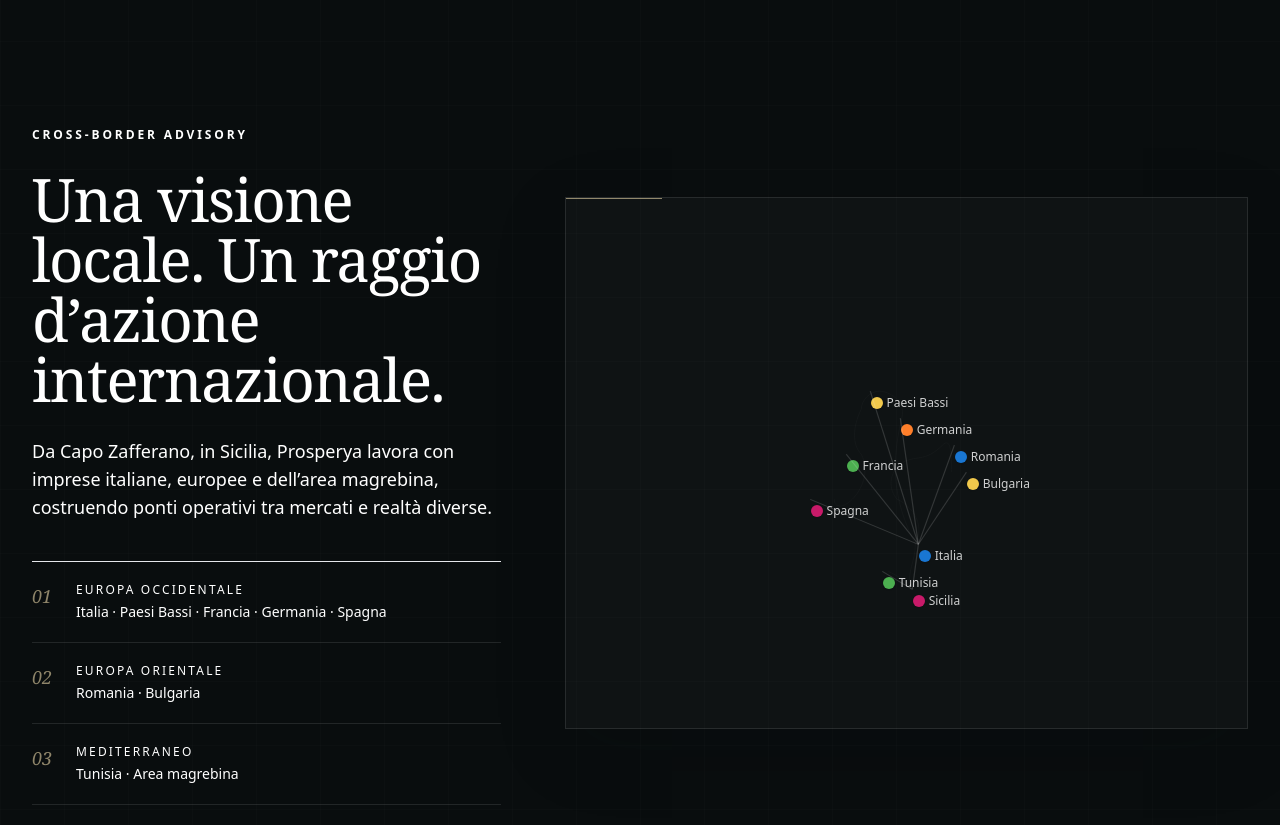
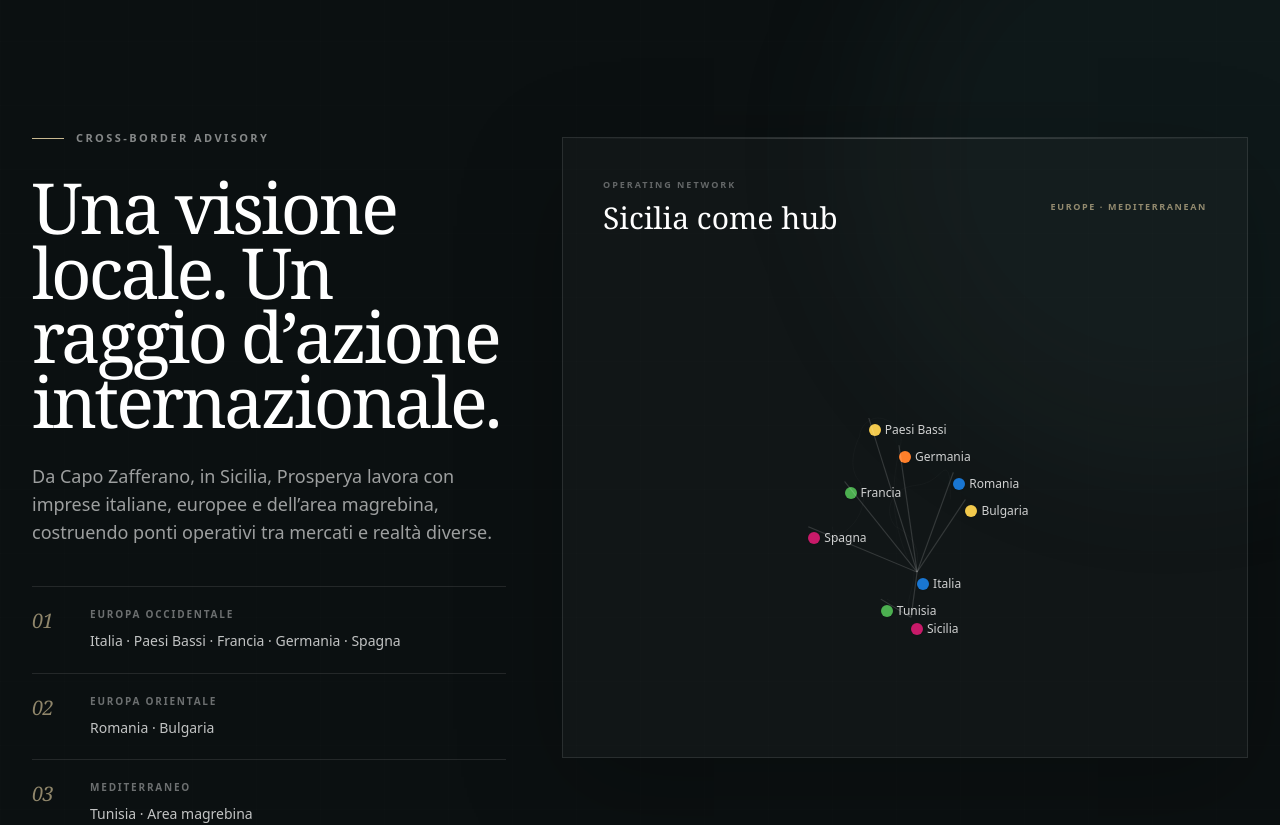
Before and after one commit to gaetanomeli95-lab/Prosperya-site, a Next.js app: page / in a window 1280 px wide. Shown: the part 4920-5745 px from the top of the page. Built offline with nearby package versions, Linux system fonts and the light colour scheme.

Commit message:
design: make international section immersive and editorial

```diff
--- a/src/components/SectionInternational.tsx
+++ b/src/components/SectionInternational.tsx
@@ -1,49 +1,69 @@
 'use client';
 
+import Link from 'next/link';
+import { ArrowUpRight } from 'lucide-react';
 import { home } from '@/data/content';
 import { MapNetwork } from './MapNetwork';
 import { FadeIn } from './MotionWrapper';
 
+const regions = [
+  ['01', 'Europa occidentale', 'Italia · Paesi Bassi · Francia · Germania · Spagna'],
+  ['02', 'Europa orientale', 'Romania · Bulgaria'],
+  ['03', 'Mediterraneo', 'Tunisia · Area magrebina'],
+];
+
 export function SectionInternational() {
   return (
-    <section className="relative overflow-hidden bg-night text-white py-24 lg:py-36">
-      <div className="absolute inset-0 prosperya-grid opacity-40" />
-      <div className="relative max-w-[1480px] mx-auto px-5 sm:px-6 lg:px-8">
-        <div className="grid lg:grid-cols-12 gap-12 lg:gap-16 items-center">
+    <section className="relative overflow-hidden bg-[#0B1011] py-24 text-white lg:py-36">
+      <div className="absolute inset-0 prosperya-grid opacity-20" />
+      <div className="absolute right-[-12rem] top-[-8rem] h-[38rem] w-[38rem] rounded-full bg-mediterranean/10 blur-3xl" />
+
+      <div className="section-frame relative">
+        <div className="grid gap-12 lg:grid-cols-12 lg:gap-14">
           <div className="lg:col-span-5">
             <FadeIn>
-              <span className="eyebrow text-white/38">Cross-border advisory</span>
-              <h2 className="mt-6 text-4xl sm:text-5xl lg:text-6xl font-heading leading-[0.98] text-white">
+              <span className="section-kicker-dark">Cross-border advisory</span>
+              <h2 className="mt-7 max-w-2xl text-[clamp(3rem,5.5vw,6.4rem)] font-heading leading-[0.92] tracking-[-.04em] !text-white">
                 {home.international.title}
               </h2>
-              <p className="mt-7 max-w-lg text-base lg:text-lg leading-[1.75] text-white/66">
+              <p className="mt-7 max-w-lg text-base leading-[1.8] !text-white/60 lg:text-lg">
                 {home.international.text}
               </p>
             </FadeIn>
 
-            <FadeIn delay={0.12}>
-              <div className="mt-10 border-t border-white/12">
-                {[
-                  ['Europa occidentale', 'Italia · Paesi Bassi · Francia · Germania · Spagna'],
-                  ['Europa orientale', 'Romania · Bulgaria'],
-                  ['Mediterraneo', 'Tunisia · Area magrebina'],
-                ].map(([label, places], i) => (
-                  <div key={label} className="grid grid-cols-[28px_1fr] gap-4 py-5 border-b border-white/10">
-                    <span className="font-heading italic text-lg text-sand/70">0{i + 1}</span>
+            <FadeIn delay={0.08}>
+              <div className="mt-10 border-y border-white/10">
+                {regions.map(([n, label, places]) => (
+                  <div key={label} className="group grid grid-cols-[42px_1fr] gap-4 border-b border-white/10 py-5 last:border-b-0">
+                    <span className="editorial-index text-xl text-sand/70">{n}</span>
                     <div>
-                      <p className="text-xs uppercase tracking-[0.18em] text-white/36">{label}</p>
-                      <p className="mt-1 text-sm text-white/72">{places}</p>
+                      <p className="text-[10px] font-semibold uppercase tracking-[.18em] !text-white/40">{label}</p>
+                      <p className="mt-2 text-sm leading-relaxed !text-white/75">{places}</p>
                     </div>
                   </div>
                 ))}
               </div>
+
+              <Link href="/internazionalizzazione/" className="group mt-8 inline-flex items-center gap-3 text-xs font-semibold uppercase tracking-[.16em] !text-white/70 transition-colors hover:!text-white">
+                Esplora il network
+                <span className="grid h-8 w-8 place-items-center rounded-full border border-white/15 transition-all group-hover:border-sand group-hover:bg-sand group-hover:!text-night">
+                  <ArrowUpRight className="h-3.5 w-3.5" />
+                </span>
+              </Link>
             </FadeIn>
           </div>
 
-          <div className="lg:col-span-7">
-            <FadeIn delay={0.15}>
-              <div className="relative border border-white/10 bg-white/[0.025] p-4 sm:p-7 lg:p-10 shadow-float">
-                <div className="absolute top-0 left-0 h-px w-24 bg-sand/70" />
+          <div className="lg:col-span-7 lg:pt-4">
+            <FadeIn delay={0.12}>
+              <div className="relative overflow-hidden border border-white/10 bg-white/[0.025] p-4 shadow-[0_30px_100px_rgba(0,0,0,.22)] sm:p-7 lg:p-10">
+                <div className="absolute inset-x-0 top-0 h-px hairline-light" />
+                <div className="mb-7 flex items-center justify-between gap-4">
+                  <div>
+                    <p className="text-[9px] font-semibold uppercase tracking-[.22em] !text-white/35">Operating network</p>
+                    <p className="mt-2 font-heading text-2xl !text-white sm:text-3xl">Sicilia come hub</p>
+                  </div>
+                  <span className="hidden text-[9px] font-semibold uppercase tracking-[.18em] !text-sand/70 sm:block">Europe · Mediterranean</span>
+                </div>
                 <MapNetwork />
               </div>
             </FadeIn>
```
